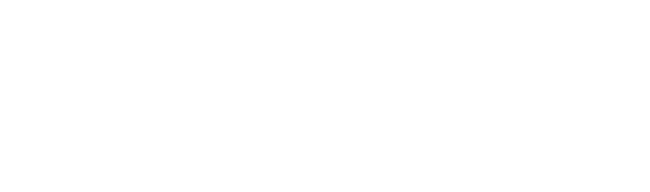
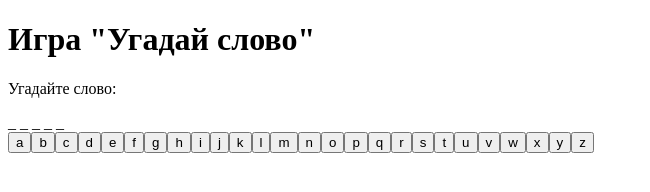
Before and after one commit to persariys/-, a plain HTML site: page index.html in a window 1280 px wide. Shown: the whole page, without its empty margins (0-650 px from the left). Drawn offline with Linux system fonts and the light colour scheme.

Commit message:
Update index.html

```diff
--- a/index.html
+++ b/index.html
@@ -3,11 +3,16 @@
 <head>
     <meta charset="UTF-8">
     <meta name="viewport" content="width=device-width, initial-scale=1.0">
-    <title>Название вашей страницы</title>
-    <!-- Скрипт рекламы Google AdSense -->
-    <script async src="https://pagead2.googlesyndication.com/pagead/js/adsbygoogle.js?client=ca-pub-1159546423835010" crossorigin="anonymous"></script>
+    <title>Игра "Угадай слово"</title>
+    <link rel="stylesheet" href="styles.css">
 </head>
 <body>
-    <!-- Ваш контент -->
+    <div class="container">
+        <h1>Игра "Угадай слово"</h1>
+        <p>Угадайте слово:</p>
+        <div id="word"></div>
+        <div id="letters"></div>
+    </div>
+    <script src="script.js"></script>
 </body>
 </html>
```
